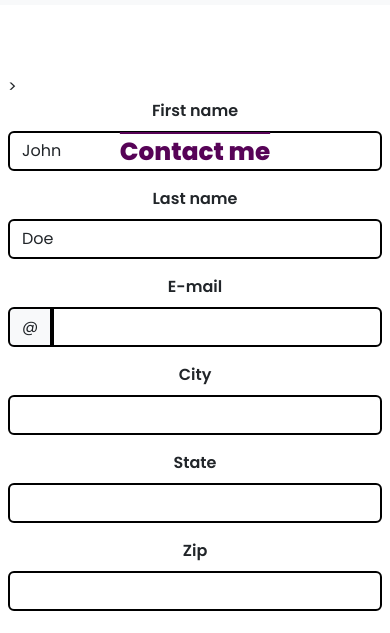
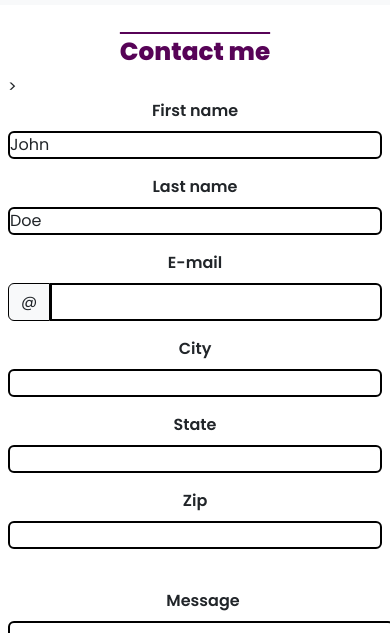
Before and after one commit to EightonLeePaulse12/Bootstrap-EOMP, a plain HTML site: page html/Contact.html in a window 390 px wide. Shown: the part 211-844 px from the top of the page. Drawn offline with nearby package versions, Linux system fonts and the light colour scheme.

Commit message:
Finally finished

```diff
--- a/style/style.css
+++ b/style/style.css
@@ -251,7 +251,7 @@ dl{
 }
 
 #inputGroupPrepend{
-    border:2px solid black;
+    border:1.9px solid black;
 }
 
 #form{
@@ -548,6 +548,7 @@ form .col-md-4{
 
 .thanks{
     margin-left:0 !important;
+    padding:0 !important;
 }
 
 #inputGroupPrepend{
@@ -592,6 +593,7 @@ form .col-md-4{
     width: 300px;
     height: 400px;
     backface-visibility: hidden;
+    border:3px solid black;
 }
 
 .back{
@@ -689,6 +691,7 @@ form .col-md-4{
         justify-content: space-around;
     }
 
+
     .bigheading{
         margin:0 !important;
     }
@@ -722,7 +725,6 @@ form .col-md-4{
 @media (max-width:436px){
     .bigheading{
         position:relative;
-        top:100px;
         justify-content: center;
     }
 }
```
